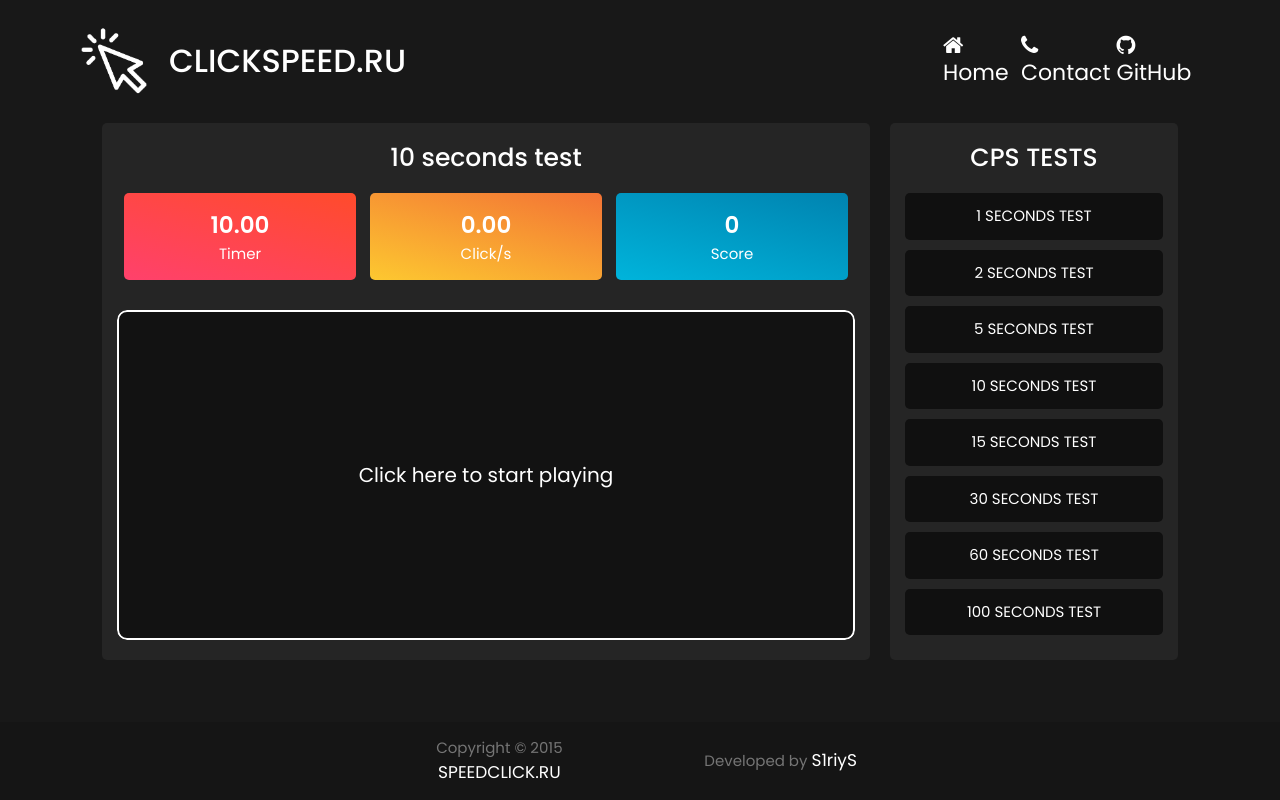
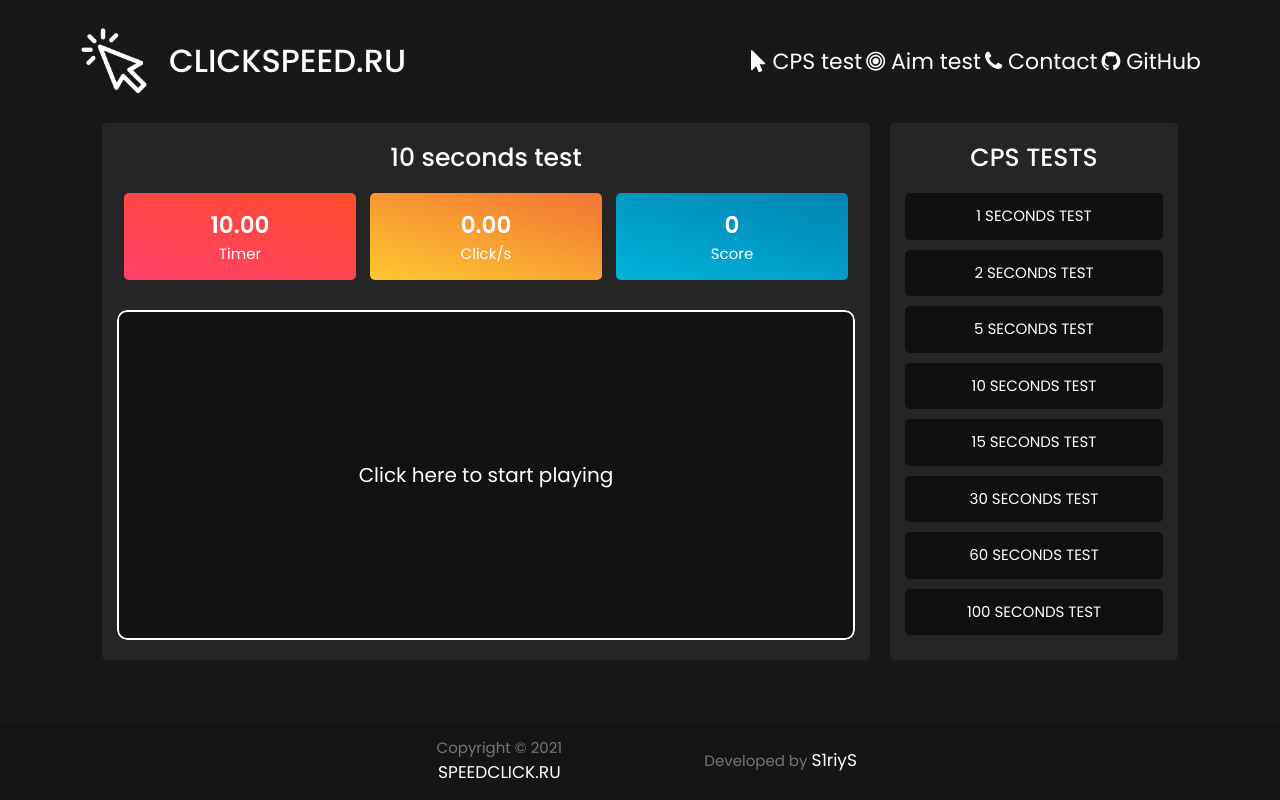
Before and after one commit to S1riyS/CLICKSPEED, a Flask app: page /cpstest?test_time=10 in a window 1280 px wide. Run offline with Flask 2, Linux system fonts and the light colour scheme; parts of the project's set-up code (start-up, migrations or seed data) failed here and were passed over; some libraries are stand-ins or nearby versions.

Commit message:
Added Aim test

```diff
--- a/app/app.py
+++ b/app/app.py
@@ -4,10 +4,34 @@ from flask import render_template, redirect, url_for, request
 app = Flask(__name__)
 app.config.from_object('config')
 
+
+def check_test_time(test_time: str):
+    if test_time.isdigit() and test_time in {'1', '2', '5', '10', '15', '30', '60', '100'}:
+        return True
+    return False
+
+
 @app.route('/cpstest', methods=['GET', 'POST'])
-def main_page():
+def cps_test_page():
     test_time = request.args.get('test_time')
-    if test_time.isdigit() and test_time in {'1', '2', '5', '10', '15', '30', '60', '100'}:
+
+    if check_test_time(test_time):
         return render_template('cps_test.html', test_time=test_time)
     else:
         return render_template('404.html')
+
+
+@app.route('/aimtest', methods=['GET', 'POST'])
+def aim_test_page():
+    test_time = request.args.get('test_time')
+
+    if check_test_time(test_time):
+        return render_template('aim_test.html', test_time=test_time)
+    else:
+        return render_template('404.html')
+
+
+########## ОБРАБОТЧИК ОШИБКИ 404 ##########
+@app.errorhandler(404)
+def error_404_page(error):
+    return render_template('404.html')
--- a/app/templates/base.html
+++ b/app/templates/base.html
@@ -30,9 +30,10 @@
                 <img src="{{ url_for('static', filename='images/logo.png') }}" alt="logo" class="img">
                 <h2 class="name">CLICKSPEED.RU</h2>
             </div>
-            <div class="header__nav col-xl-3 col-lg-5 col-md-5 col-xs-12">
+            <div class="header__nav col-xl-5 col-lg-6 col-md-7 col-xs-12">
                 <nav class="navigation">
-                    <a class="item" href="{{ url_for('main_page', test_time=10) }}"><i class="fa fa-home" aria-hidden="true"></i> Home</a>
+                    <a class="item" href="{{ url_for('cps_test_page', test_time=10) }}"><i class="fa fa-mouse-pointer" aria-hidden="true"></i> CPS test</a>
+                    <a href="{{ url_for('aim_test_page', test_time=10) }}" class="item"><i class="fa fa-bullseye" aria-hidden="true"></i> Aim test</a>
                     <a class="item" href="https://vk.com/s1riys"><i class="fa fa-phone" aria-hidden="true"></i> Contact</a>
                     <a class="item" href="https://github.com/S1riyS/CLICKSPEED.RU"><i class="fa fa-github" aria-hidden="true"></i> GitHub</a>
                 </nav>
@@ -50,7 +51,7 @@
 <footer class="footer" role="contentinfo">
     <div class="container-fluid">
         <div class="row">
-            <p class="col-xl-3 col-12">Copyright © 2015  <span>SPEEDCLICK.RU</span></p>
+            <p class="col-xl-3 col-12">Copyright © 2021  <span>SPEEDCLICK.RU</span></p>
             <p class="col-xl-3 col-12">Developed by <span><a href="https://vk.com/s1riys">S1riyS</a></span></p>
         </div>
     </div>
```
Also changed, not shown: app/templates/aim_test.html (added, +14 -0 lines), app/static/css/aim.css (added), app/static/js/aim.js (added).
